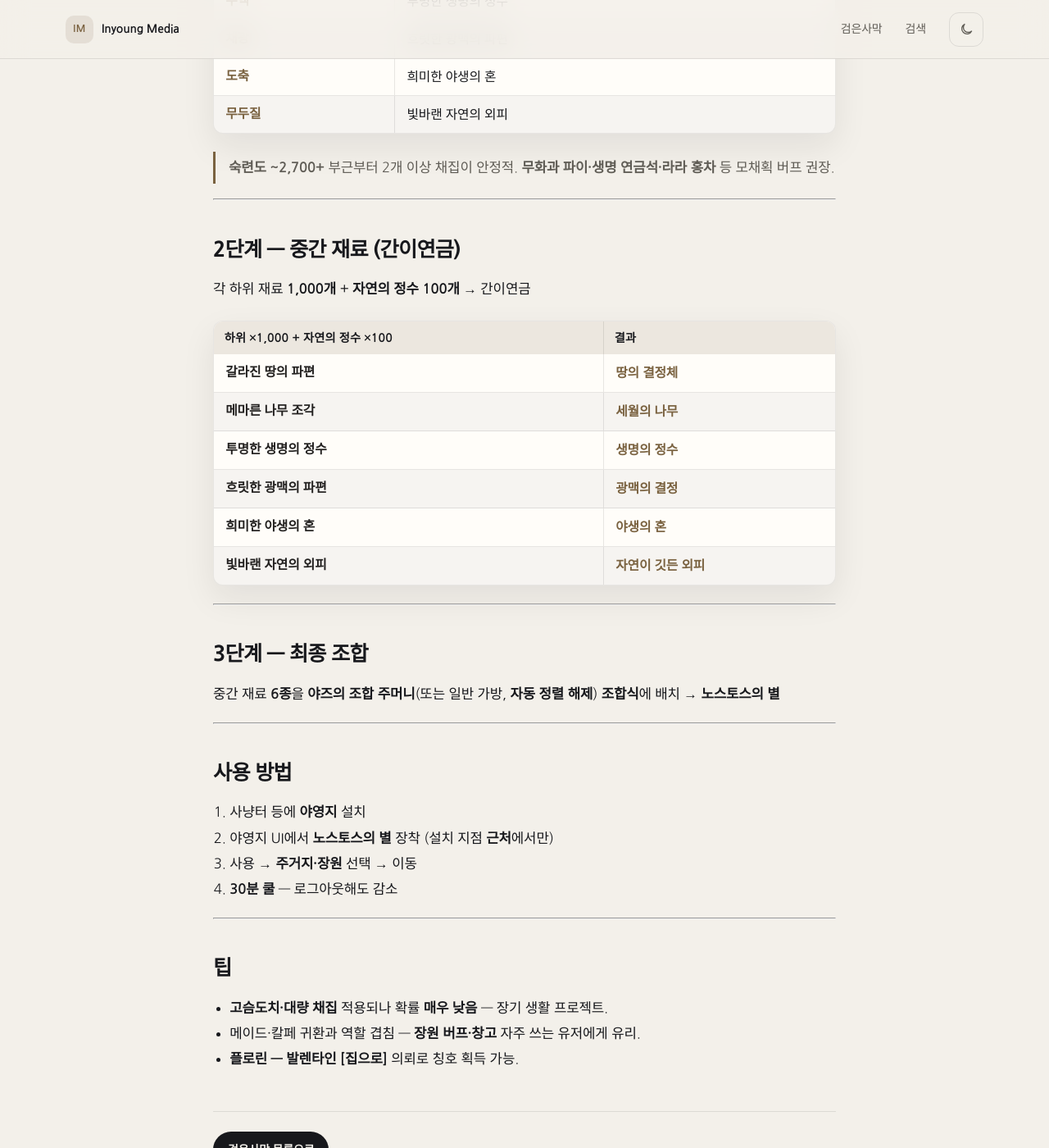
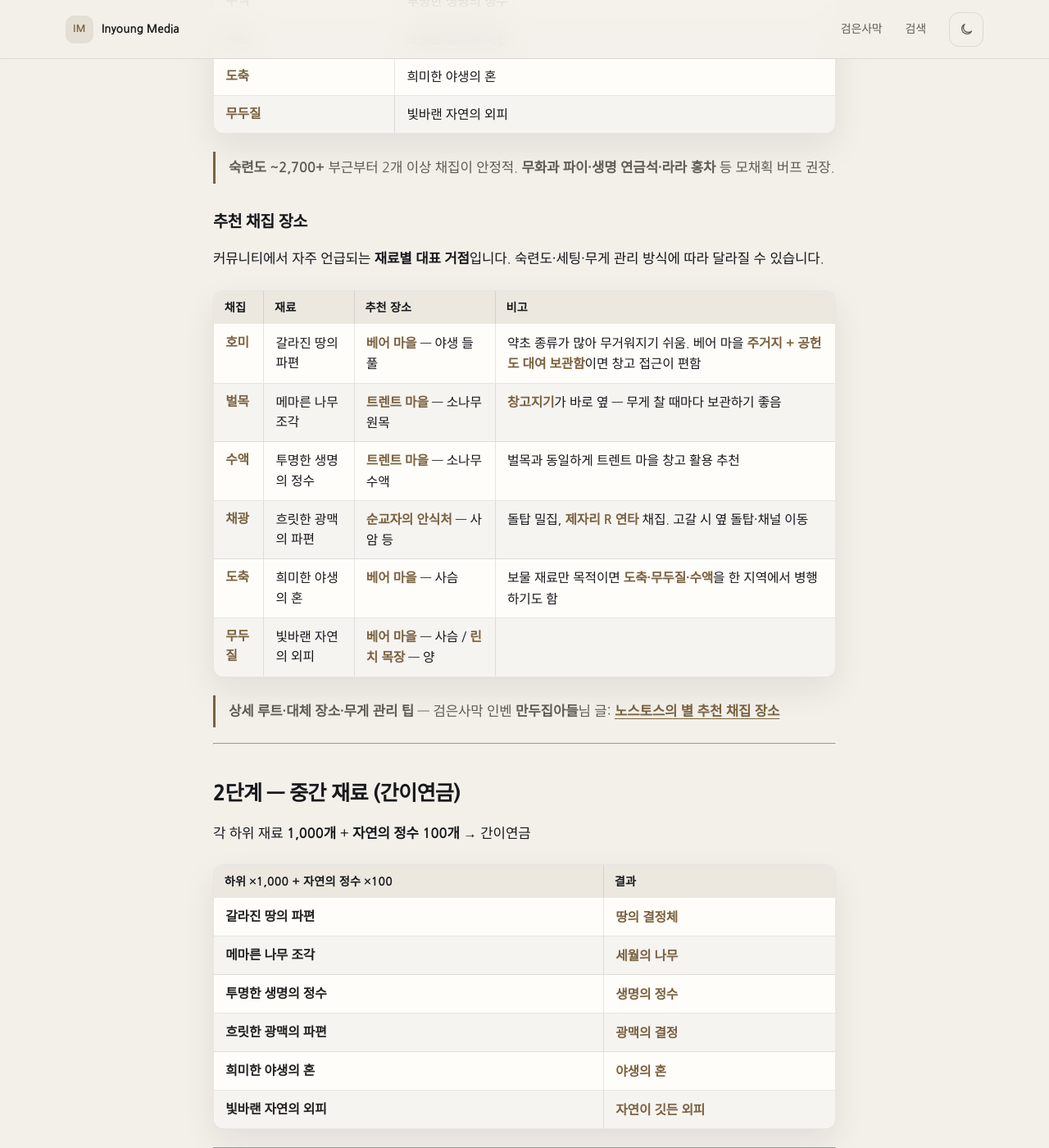
Before and after one commit to inyounglee/inyounglee.github.io, a Jekyll site: the page built from _posts/2026-09-02-treasure-nostos-star-guide.md, in a window 1280 px wide and 1400 px high, scrolled down 1695 px. Shown: the whole window at 82% size. Built offline with Jekyll 4.4.1, drawn with Linux system fonts in a browser that asks for light colours; some web fonts are replaced; some of the changed text lies outside the part shown.

Commit message:
- update: 만두집아들 추천 링크 추가

```diff
--- a/_posts/2026-09-02-treasure-nostos-star-guide.md
+++ b/_posts/2026-09-02-treasure-nostos-star-guide.md
@@ -45,6 +45,21 @@ featured: false
 
 > **숙련도 ~2,700+** 부근부터 2개 이상 채집이 안정적. **무화과 파이·생명 연금석·라라 홍차** 등 모채획 버프 권장.
 
+### 추천 채집 장소
+
+커뮤니티에서 자주 언급되는 **재료별 대표 거점**입니다. 숙련도·세팅·무게 관리 방식에 따라 달라질 수 있습니다.
+
+| 채집 | 재료 | 추천 장소 | 비고 |
+| --- | --- | --- | --- |
+| **호미** | 갈라진 땅의 파편 | **베어 마을** — 야생 들풀 | 약초 종류가 많아 무거워지기 쉬움. 베어 마을 **주거지 + 공헌도 대여 보관함**이면 창고 접근이 편함 |
+| **벌목** | 메마른 나무 조각 | **트렌트 마을** — 소나무 원목 | **창고지기**가 바로 옆 — 무게 찰 때마다 보관하기 좋음 |
+| **수액** | 투명한 생명의 정수 | **트렌트 마을** — 소나무 수액 | 벌목과 동일하게 트렌트 마을 창고 활용 추천 |
+| **채광** | 흐릿한 광맥의 파편 | **순교자의 안식처** — 사암 등 | 돌탑 밀집, **제자리 R 연타** 채집. 고갈 시 옆 돌탑·채널 이동 |
+| **도축** | 희미한 야생의 혼 | **베어 마을** — 사슴 | 보물 재료만 목적이면 **도축·무두질·수액**을 한 지역에서 병행하기도 함 |
+| **무두질** | 빛바랜 자연의 외피 | **베어 마을** — 사슴 / **린치 목장** — 양 | |
+
+> **상세 루트·대체 장소·무게 관리 팁** — 검은사막 인벤 **만두집아들**님 글: **[노스토스의 별 추천 채집 장소](https://www.inven.co.kr/board/black/3584/58813)**
+
 ---
 
 ## 2단계 — 중간 재료 (간이연금)
@@ -80,5 +95,5 @@ featured: false
 ## 팁
 
 - **고슴도치·대량 채집** 적용되나 확률 **매우 낮음** — 장기 생활 프로젝트.
-- 메이드·칼페 귀환과 역할 겹침 — **장원 버프·창고** 자주 쓰는 유저에게 유리.
+- 채광(순교자의 안식처)은 **거친 석재·구리·아연** 등 부산물이 많아 **무게 관리**가 중요합니다. **크로그달로의 둥지**로 말에 분산 적재하거나, 메이드·창고를 병행하는 방식이 커뮤니티에서 자주 언급됩니다.
 - **플로린 — 발렌타인** **[집으로]** 의뢰로 칭호 획득 가능.
```
